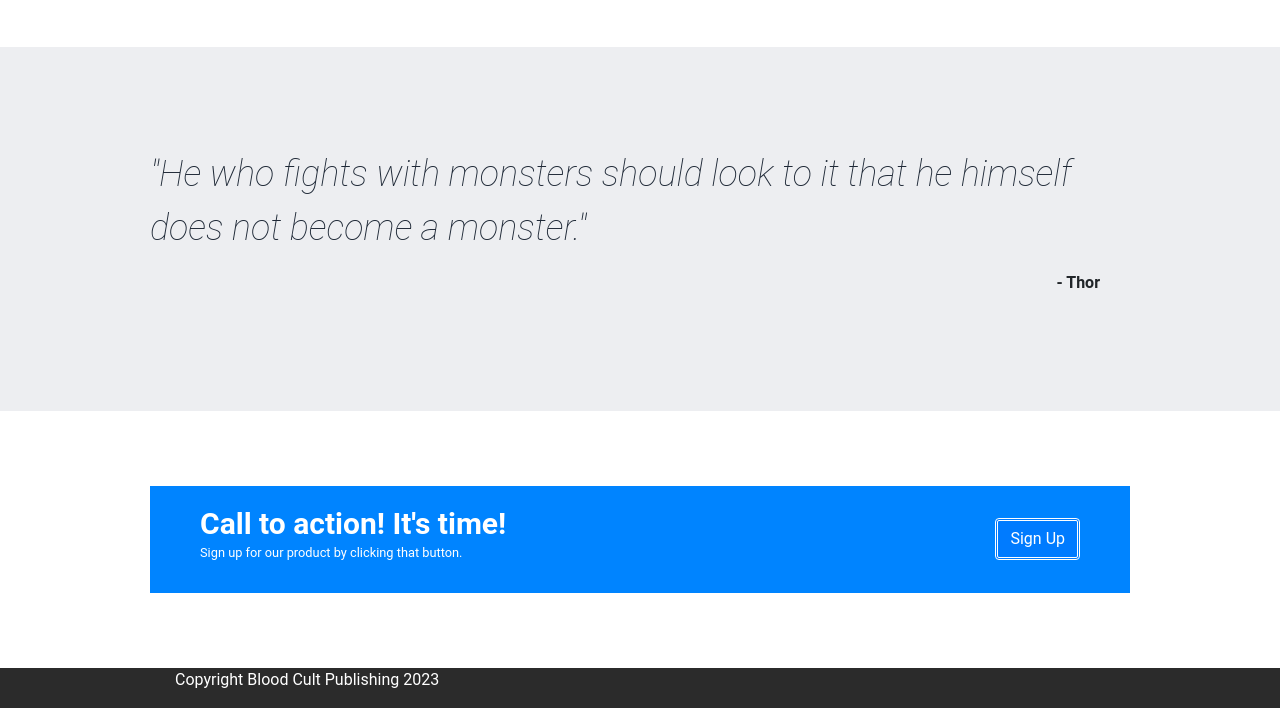
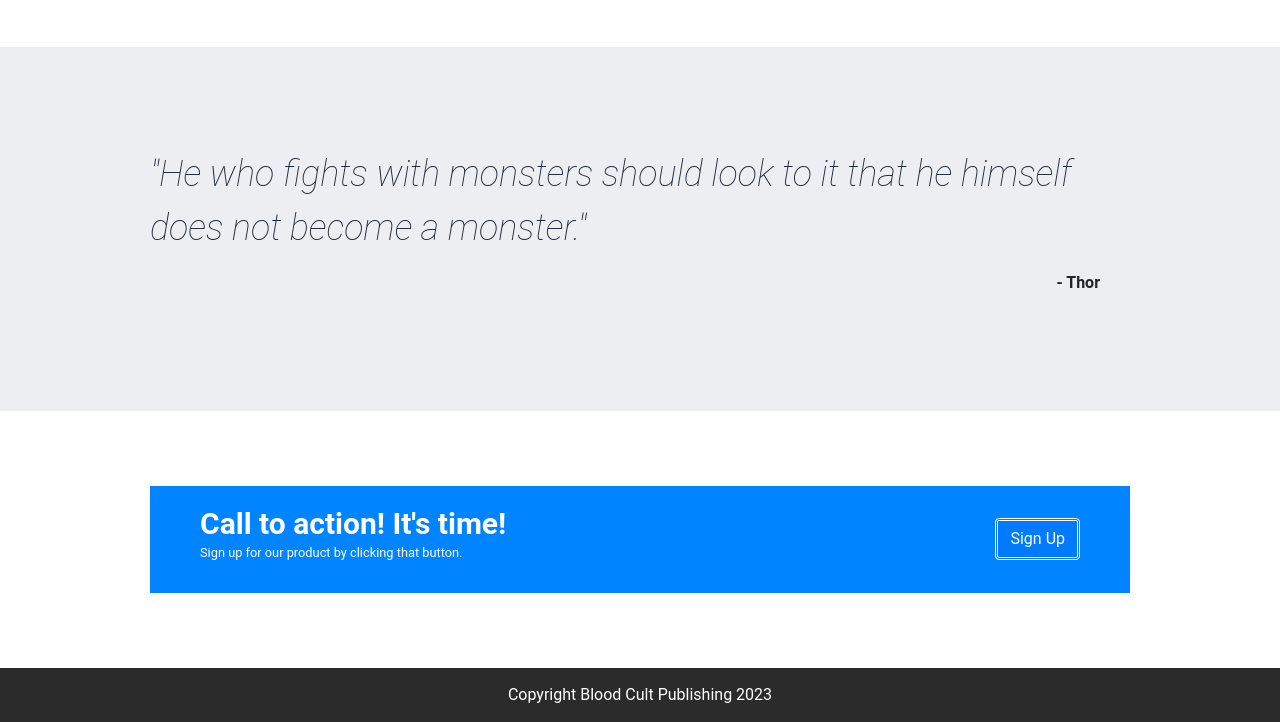
Before and after one commit to zjohnsonhxc/landing-page-top, a plain HTML site: page index.html in a window 1280 px wide. Shown: the part 712-1434 px from the top of the page. Drawn offline with nearby package versions, Linux system fonts and the light colour scheme.

Commit message:
Finish draft of project

```diff
--- a/styles.css
+++ b/styles.css
@@ -137,6 +137,15 @@ blockquote {
 .footer {
   background-color: rgb(43, 43, 43);
   color: white;
+  display: flex;
+  align-items: center;
+  justify-content: center;
+  padding: 15px 0;
+  margin: 0;
+}
+
+.footer p {
+  margin: 0;
 }
 
 /* Header Styles */
```
